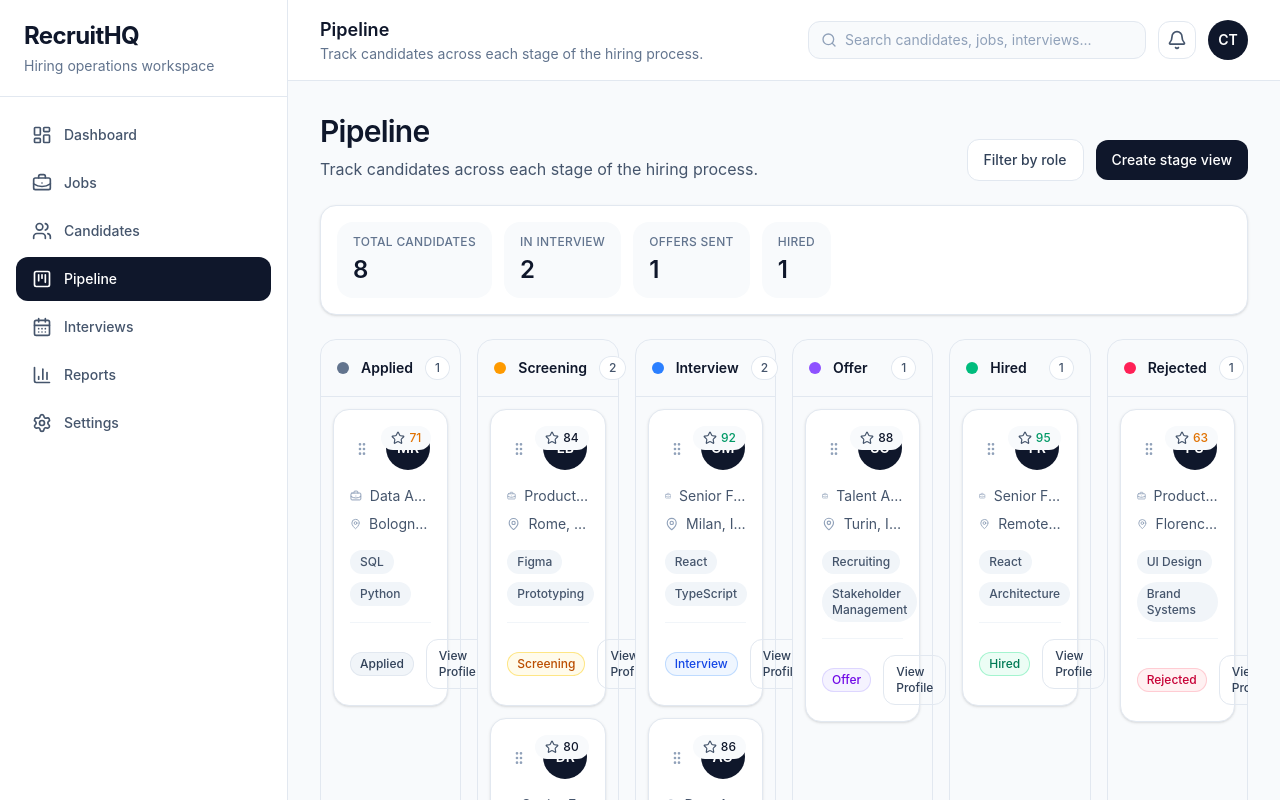
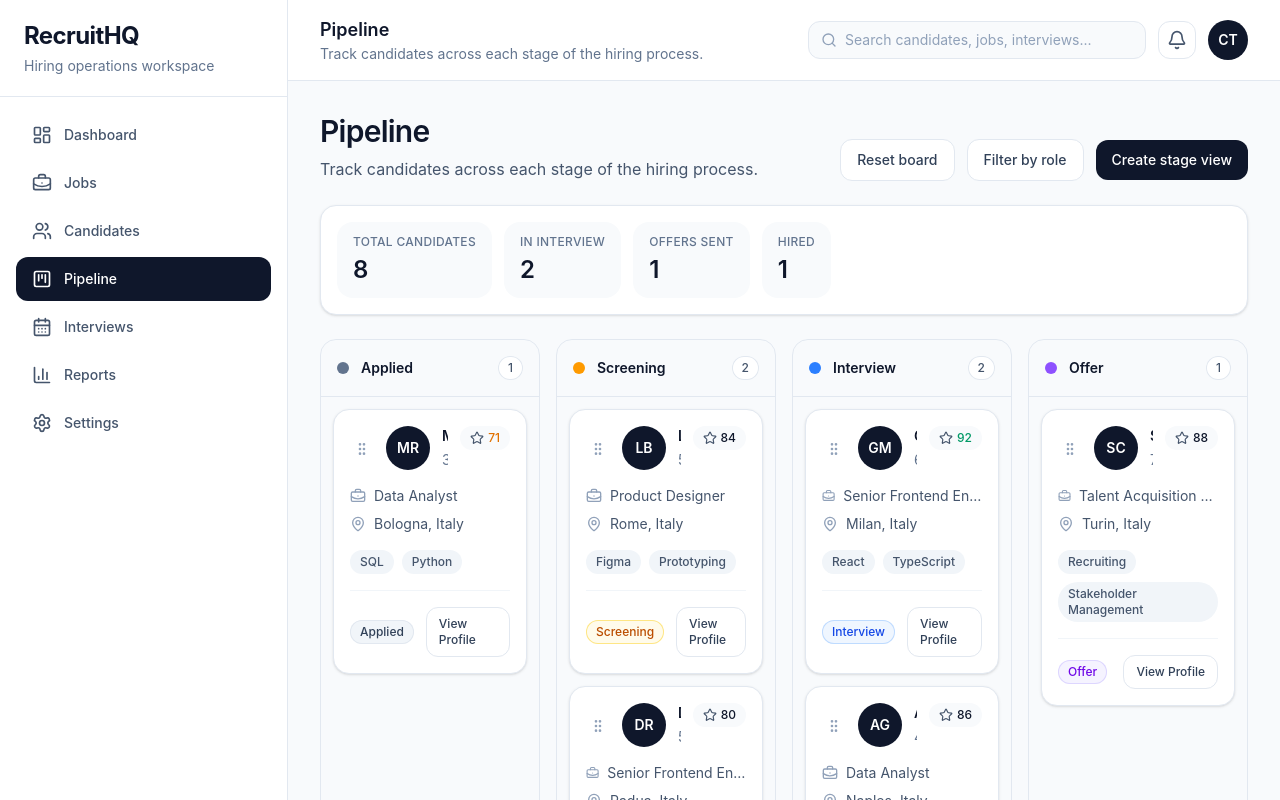
Before and after one commit to oemercemtabar/RecruitHQ, a React (Vite) app: page /pipeline in a window 1280 px wide. Shown: the top 800 px of the page. Built offline with nearby package versions, Linux system fonts and the light colour scheme.

Commit message:
feat: persist pipeline board state in local storage

```diff
--- a/src/pages/PipelinePage.tsx
+++ b/src/pages/PipelinePage.tsx
@@ -1,4 +1,4 @@
-import { useMemo, useState } from "react";
+import { useEffect, useMemo, useState } from "react";
 import {
   DndContext,
   DragOverlay,
@@ -15,6 +15,8 @@ import { PipelineColumn } from "../components/pipeline/PipelineColumn";
 import { PipelineCandidateCard } from "../components/pipeline/PipelineCandidateCard";
 import { pipelineStages } from "../lib/pipeline";
 import { PageHeader } from "../components/shared/PageHeader";
+
+const STORAGE_KEY = "recruithq-pipeline-candidates";
 
 function groupCandidatesByStage(candidates: Candidate[]) {
   return pipelineStages.reduce(
@@ -35,9 +37,25 @@ function findCandidateStage(
 }
 
 export function PipelinePage() {
-  const [pipelineCandidates, setPipelineCandidates] =
-    useState<Candidate[]>(initialCandidates);
+  const [pipelineCandidates, setPipelineCandidates] = useState<Candidate[]>(() => {
+    if (typeof window === "undefined") return initialCandidates;
+
+    const saved = window.localStorage.getItem(STORAGE_KEY);
+
+    if (!saved) return initialCandidates;
+
+    try {
+      return JSON.parse(saved) as Candidate[];
+    } catch {
+      return initialCandidates;
+    }
+  });
+
   const [activeCandidate, setActiveCandidate] = useState<Candidate | null>(null);
+
+  useEffect(() => {
+    window.localStorage.setItem(STORAGE_KEY, JSON.stringify(pipelineCandidates));
+  }, [pipelineCandidates]);
 
   const sensors = useSensors(
     useSensor(PointerSensor, {
@@ -54,7 +72,9 @@ export function PipelinePage() {
 
   function handleDragStart(event: DragStartEvent) {
     const activeId = String(event.active.id);
-    const found = pipelineCandidates.find((candidate) => candidate.id === activeId) ?? null;
+    const found =
+      pipelineCandidates.find((candidate) => candidate.id === activeId) ?? null;
+
     setActiveCandidate(found);
   }
 
@@ -78,12 +98,21 @@ export function PipelinePage() {
 
     if (activeStage === targetStage) {
       const stageCandidates = grouped[activeStage];
-      const oldIndex = stageCandidates.findIndex((candidate) => candidate.id === activeId);
-      const newIndex = stageCandidates.findIndex((candidate) => candidate.id === overId);
+      const oldIndex = stageCandidates.findIndex(
+        (candidate) => candidate.id === activeId,
+      );
+      const newIndex = stageCandidates.findIndex(
+        (candidate) => candidate.id === overId,
+      );
 
       if (oldIndex === -1 || newIndex === -1 || oldIndex === newIndex) return;
 
-      const reorderedStageCandidates = arrayMove(stageCandidates, oldIndex, newIndex);
+      const reorderedStageCandidates = arrayMove(
+        stageCandidates,
+        oldIndex,
+        newIndex,
+      );
+
       const otherCandidates = pipelineCandidates.filter(
         (candidate) => candidate.stage !== activeStage,
       );
@@ -108,6 +137,12 @@ export function PipelinePage() {
         description="Track candidates across each stage of the hiring process."
         actions={
           <>
+            <button
+              onClick={() => setPipelineCandidates(initialCandidates)}
+              className="rounded-xl border border-slate-200 bg-white px-4 py-2.5 text-sm font-medium text-slate-700 transition hover:bg-slate-50"
+            >
+              Reset board
+            </button>
             <button className="rounded-xl border border-slate-200 bg-white px-4 py-2.5 text-sm font-medium text-slate-700 transition hover:bg-slate-50">
               Filter by role
             </button>
@@ -165,7 +200,7 @@ export function PipelinePage() {
         onDragEnd={handleDragEnd}
       >
         <section className="overflow-x-auto pb-2">
-          <div className="grid min-w-1400px grid-cols-6 gap-4">
+          <div className="grid min-w-[1400px] grid-cols-6 gap-4">
             {pipelineStages.map((stage) => (
               <PipelineColumn
                 key={stage}
```
